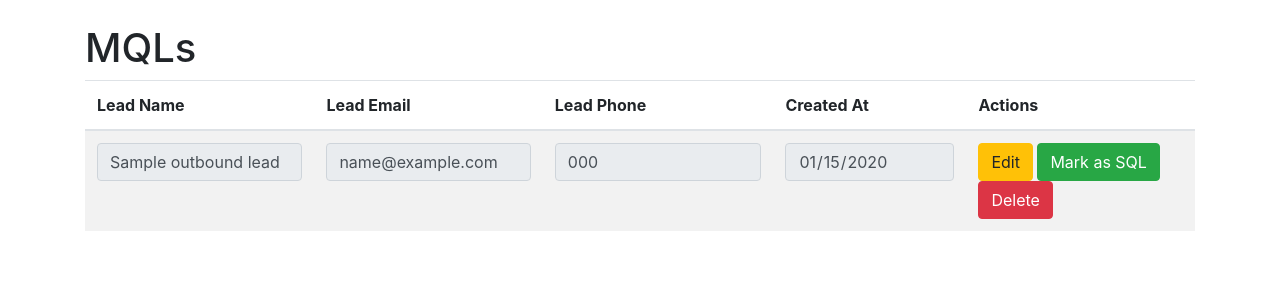
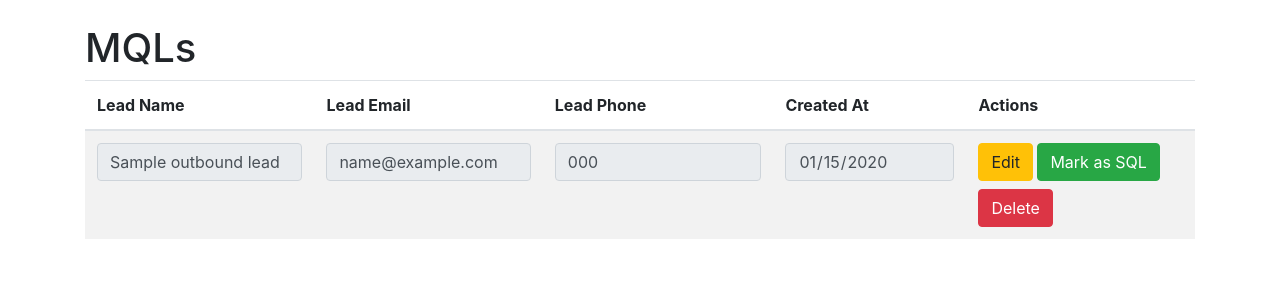
Before and after one commit to yuriytokar/marketing-soft, a Flask app: template app/templates/mqls.html in a window 1280 px wide. Shown: the part 56-356 px from the top of the page. Run offline with Flask 2, Linux system fonts and the light colour scheme; the template is opened without the code that fills it: most values are stand-ins (such as "Sample title", 1, 10 or a date in 2020); some libraries are stand-ins or nearby versions.

Commit message:
buttons view

```diff
--- a/app/templates/inbound_leads.html
+++ b/app/templates/inbound_leads.html
@@ -22,9 +22,9 @@
             <td><input type="date" name="created_at_{{ lead.id }}" value="{{ lead.created_at.strftime('%Y-%m-%d') }}" class="form-control" readonly></td>
             <td>
               <input type="hidden" name="lead_id" value="{{ lead.id }}">
-              <button type="button" class="btn btn-warning" onclick="enableEditing({{ lead.id }})">Edit</button>
-              <button type="submit" name="action" value="save_{{ lead.id }}" class="btn btn-success" style="display: none;">Save</button>
-              <button type="submit" name="action" value="delete_{{ lead.id }}" class="btn btn-danger">Delete</button>
+              <button type="button" class="btn btn-warning mb-2" onclick="enableEditing({{ lead.id }})">Edit</button>
+              <button type="submit" name="action" value="save_{{ lead.id }}" class="btn btn-success mb-2" style="display: none;">Save</button>
+              <button type="submit" name="action" value="delete_{{ lead.id }}" class="btn btn-danger mb-2">Delete</button>
               <button type="submit" name="action" value="mql_{{ lead.id }}" class="btn btn-success">Mark as MQL</button>
             </td>
           </form>
--- a/app/templates/mqls.html
+++ b/app/templates/mqls.html
@@ -27,9 +27,9 @@
             <td><input type="date" name="created_at_{{ mql.id }}" value="{{ mql.created_at.strftime('%Y-%m-%d') }}" class="form-control" readonly></td>
             <td>
               <input type="hidden" name="mql_id" value="{{ mql.id }}">
-              <button type="button" class="btn btn-warning" onclick="enableEditing({{ mql.id }})">Edit</button>
-              <button type="submit" name="action" value="save_{{ mql.id }}" class="btn btn-success" style="display: none;">Save</button>
-              <button type="submit" name="action" value="sql_{{ mql.id }}" class="btn btn-success">Mark as SQL</button>
+              <button type="button" class="btn btn-warning mb-2" onclick="enableEditing({{ mql.id }})">Edit</button>
+              <button type="submit" name="action" value="save_{{ mql.id }}" class="btn btn-success mb-2" style="display: none;">Save</button>
+              <button type="submit" name="action" value="sql_{{ mql.id }}" class="btn btn-success mb-2">Mark as SQL</button>
               <button type="submit" name="action" value="delete_{{ mql.id }}" class="btn btn-danger">Delete</button>
             </td>
           </form>
--- a/app/templates/outbound_leads.html
+++ b/app/templates/outbound_leads.html
@@ -22,9 +22,9 @@
             <td><input type="date" name="created_at_{{ lead.id }}" value="{{ lead.created_at.strftime('%Y-%m-%d') }}" class="form-control" readonly></td>
             <td>
               <input type="hidden" name="lead_id" value="{{ lead.id }}">
-              <button type="button" class="btn btn-warning" onclick="enableEditing({{ lead.id }})">Edit</button>
-              <button type="submit" name="action" value="save_{{ lead.id }}" class="btn btn-success" style="display: none;">Save</button>
-              <button type="submit" name="action" value="delete_{{ lead.id }}" class="btn btn-danger">Delete</button>
+              <button type="button" class="btn btn-warning mb-2" onclick="enableEditing({{ lead.id }})">Edit</button>
+              <button type="submit" name="action" value="save_{{ lead.id }}" class="btn btn-success mb-2" style="display: none;">Save</button>
+              <button type="submit" name="action" value="delete_{{ lead.id }}" class="btn btn-danger mb-2">Delete</button>
               <button type="submit" name="action" value="mql_{{ lead.id }}" class="btn btn-success">Mark as MQL</button>
             </td>
           </form>
--- a/app/templates/search_leads.html
+++ b/app/templates/search_leads.html
@@ -47,9 +47,9 @@
               <td>
                 <input type="hidden" name="lead_id" value="{{ result.id }}">
                 <input type="hidden" name="lead_type" value="{{ lead_type }}">
-                <button type="button" class="btn btn-warning" onclick="enableEditing({{ result.id }})">Edit</button>
-                <button type="submit" name="action" value="save_{{ result.id }}" class="btn btn-success" style="display: none;">Save</button>
-                <button type="submit" name="action" value="delete_{{ result.id }}" class="btn btn-danger">Delete</button>
+                <button type="button" class="btn btn-warning mb-2" onclick="enableEditing({{ result.id }})">Edit</button>
+                <button type="submit" name="action" value="save_{{ result.id }}" class="btn btn-success mb-2" style="display: none;">Save</button>
+                <button type="submit" name="action" value="delete_{{ result.id }}" class="btn btn-danger mb-2">Delete</button>
                 {% if lead_type == 'inbound' %}
                   <button type="submit" name="action" value="mql_{{ result.id }}" class="btn btn-success">Mark as MQL</button>
                 {% elif lead_type == 'mql' %}
--- a/app/templates/sqls.html
+++ b/app/templates/sqls.html
@@ -29,8 +29,8 @@
             <td><input type="date" name="created_at_{{ sql.id }}" value="{{ sql.created_at.strftime('%Y-%m-%d') }}" class="form-control" readonly></td>
             <td>
               <input type="hidden" name="sql_id" value="{{ sql.id }}">
-              <button type="button" class="btn btn-warning" onclick="enableEditing({{ sql.id }})">Edit</button>
-              <button type="submit" name="action" value="save_{{ sql.id }}" class="btn btn-success" style="display: none;">Save</button>
+              <button type="button" class="btn btn-warning mb-2" onclick="enableEditing({{ sql.id }})">Edit</button>
+              <button type="submit" name="action" value="save_{{ sql.id }}" class="btn btn-success mb-2" style="display: none;">Save</button>
               <button type="submit" name="action" value="delete_{{ sql.id }}" class="btn btn-danger">Delete</button>
             </td>
           </form>
```
Also changed, not shown: app.db.
